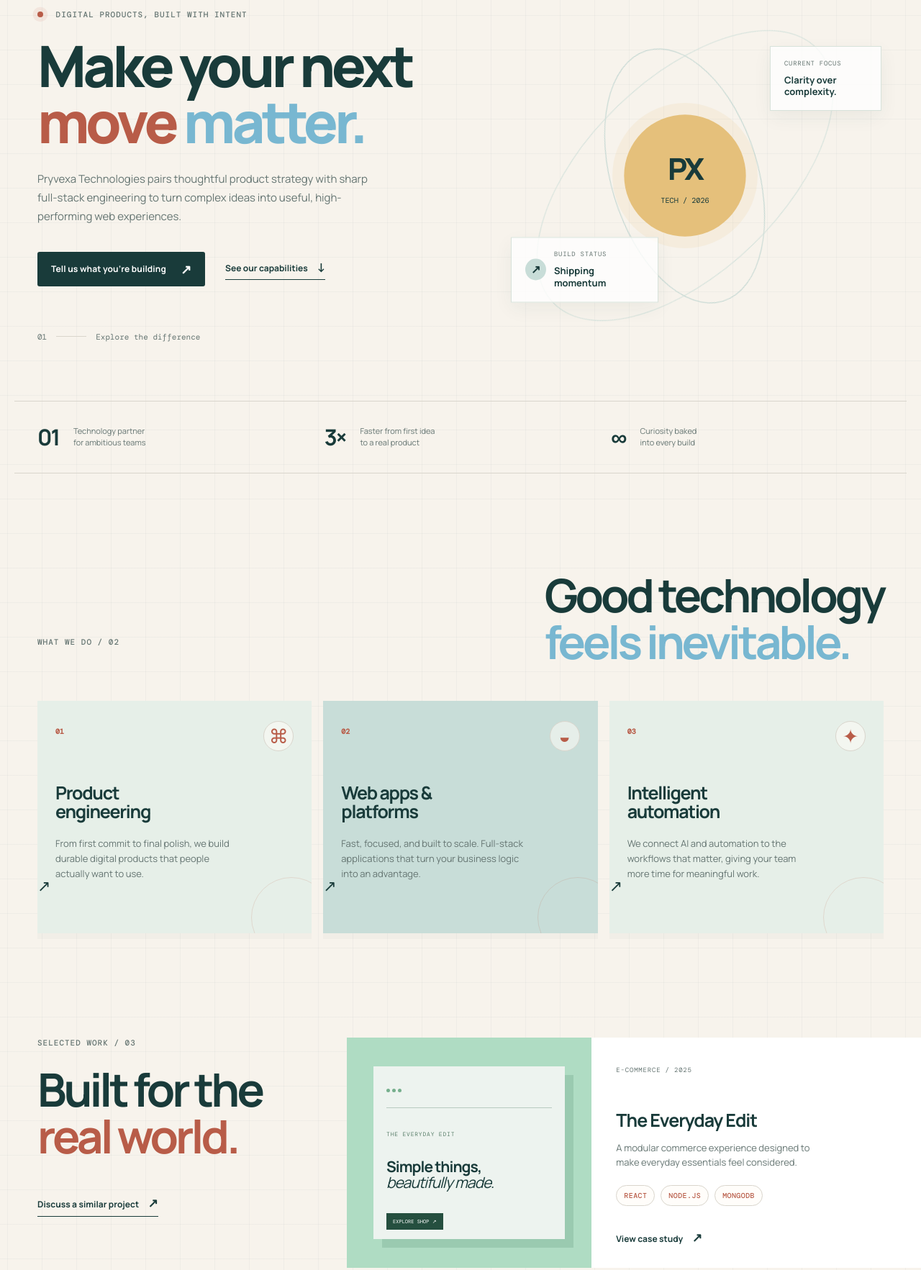
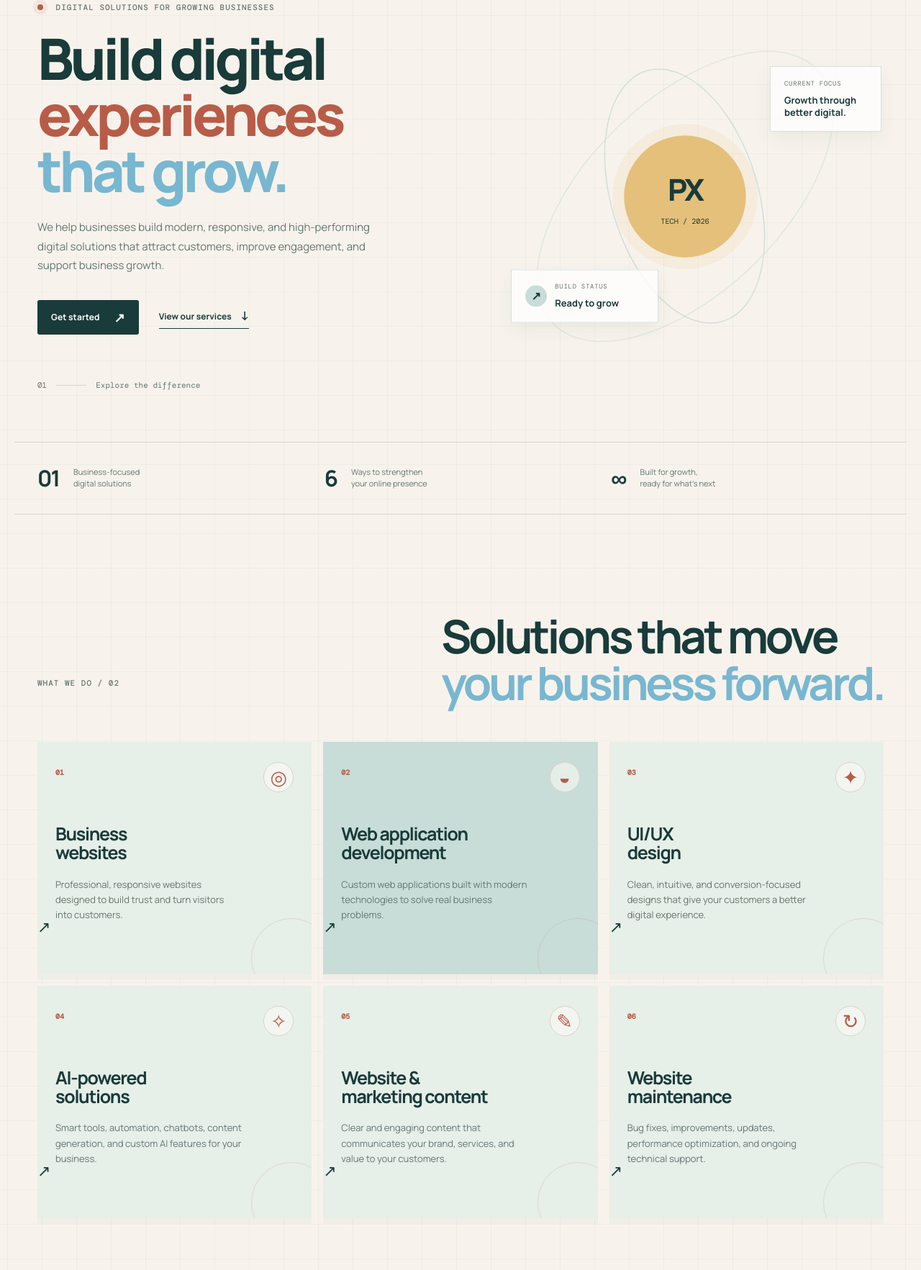
Before and after one commit to p-premkumar/PRYVEXA-TECHNOLOGIES, a website: page public/index.html in a window 1280 px wide. Shown: the part 133-1898 px from the top of the page at 72% size. Drawn offline with nearby package versions, Linux system fonts and the light colour scheme.

Commit message:
Update homepage content for clarity and business focus

```diff
--- a/public/index.html
+++ b/public/index.html
@@ -3,8 +3,8 @@
   <head>
     <meta charset="UTF-8" />
     <meta name="viewport" content="width=device-width, initial-scale=1.0" />
-    <meta name="description" content="Pryvexa Technologies builds intelligent, reliable web products for ambitious teams." />
-    <title>Pryvexa Technologies | Build what is next</title>
+    <meta name="description" content="PRYVEXA TECHNOLOGIES builds modern websites, powerful web apps, better user experiences, and AI-powered digital solutions for growing businesses." />
+    <title>PRYVEXA TECHNOLOGIES | Digital experiences that grow your business</title>
     <link rel="preconnect" href="https://fonts.googleapis.com" />
     <link rel="preconnect" href="https://fonts.gstatic.com" crossorigin />
     <link href="https://fonts.googleapis.com/css2?family=DM+Mono:wght@400;500&family=Manrope:wght@400;500;600;700;800&display=swap" rel="stylesheet" />
@@ -29,50 +29,57 @@
     <main id="top">
       <section class="hero section-wrap">
         <div class="hero-copy reveal">
-          <p class="eyebrow"><span class="pulse"></span> Digital products, built with intent</p>
-          <h1>Make your next<br /><em>move</em> <span>matter.</span></h1>
-          <p class="hero-text">Pryvexa Technologies pairs thoughtful product strategy with sharp full-stack engineering to turn complex ideas into useful, high-performing web experiences.</p>
+          <p class="eyebrow"><span class="pulse"></span> Digital solutions for growing businesses</p>
+          <h1>Build digital<br /><em>experiences</em><br /><span>that grow.</span></h1>
+          <p class="hero-text">We help businesses build modern, responsive, and high-performing digital solutions that attract customers, improve engagement, and support business growth.</p>
           <div class="hero-actions">
-            <a class="button button-primary" href="#contact">Tell us what you’re building <span>↗</span></a>
-            <a class="text-link" href="#work">See our capabilities <span>↓</span></a>
+            <a class="button button-primary" href="#contact">Get started <span>↗</span></a>
+            <a class="text-link" href="#services">View our services <span>↓</span></a>
           </div>
           <div class="hero-meta"><span>01</span><div></div><span>Explore the difference</span></div>
         </div>
         <div class="hero-visual reveal reveal-delay">
           <div class="orbit orbit-one"></div><div class="orbit orbit-two"></div>
           <div class="visual-core"><span>PX</span><small>TECH / 2026</small></div>
-          <div class="floating-card card-top"><span class="card-label">CURRENT FOCUS</span><strong>Clarity over<br />complexity.</strong></div>
-          <div class="floating-card card-bottom"><span class="mini-icon">↗</span><div><span class="card-label">BUILD STATUS</span><strong>Shipping momentum</strong></div></div>
+          <div class="floating-card card-top"><span class="card-label">CURRENT FOCUS</span><strong>Growth through<br />better digital.</strong></div>
+          <div class="floating-card card-bottom"><span class="mini-icon">↗</span><div><span class="card-label">BUILD STATUS</span><strong>Ready to grow</strong></div></div>
         </div>
       </section>
 
       <section class="signal-strip section-wrap reveal" aria-label="Company stats">
-        <div><strong>01</strong><span>Technology partner<br />for ambitious teams</span></div>
-        <div><strong>3×</strong><span>Faster from first idea<br />to a real product</span></div>
-        <div><strong>∞</strong><span>Curiosity baked<br />into every build</span></div>
+        <div><strong>01</strong><span>Business-focused<br />digital solutions</span></div>
+        <div><strong>6</strong><span>Ways to strengthen<br />your online presence</span></div>
+        <div><strong>∞</strong><span>Built for growth,<br />ready for what’s next</span></div>
       </section>
 
       <section class="services section-wrap" id="services">
-        <div class="section-heading reveal"><p class="eyebrow">What we do / 02</p><h2>Good technology<br /><span>feels inevitable.</span></h2></div>
+        <div class="section-heading reveal"><p class="eyebrow">What we do / 02</p><h2>Solutions that move<br /><span>your business forward.</span></h2></div>
         <div class="service-grid">
-          <article class="service-card reveal"><span class="service-number">01</span><span class="service-icon">⌘</span><h3>Product<br />engineering</h3><p>From first commit to final polish, we build durable digital products that people actually want to use.</p><a href="#contact" aria-label="Learn about product engineering">↗</a></article>
-          <article class="service-card featured reveal reveal-delay"><span class="service-number">02</span><span class="service-icon">◒</span><h3>Web apps &<br />platforms</h3><p>Fast, focused, and built to scale. Full-stack applications that turn your business logic into an advantage.</p><a href="#contact" aria-label="Learn about web apps and platforms">↗</a></article>
-          <article class="service-card reveal reveal-delay-2"><span class="service-number">03</span><span class="service-icon">✦</span><h3>Intelligent<br />automation</h3><p>We connect AI and automation to the workflows that matter, giving your team more time for meaningful work.</p><a href="#contact" aria-label="Learn about intelligent automation">↗</a></article>
+          <article class="service-card reveal"><span class="service-number">01</span><span class="service-icon">◎</span><h3>Business<br />websites</h3><p>Professional, responsive websites designed to build trust and turn visitors into customers.</p><a href="#contact" aria-label="Learn about business websites">↗</a></article>
+          <article class="service-card featured reveal reveal-delay"><span class="service-number">02</span><span class="service-icon">◒</span><h3>Web application<br />development</h3><p>Custom web applications built with modern technologies to solve real business problems.</p><a href="#contact" aria-label="Learn about web application development">↗</a></article>
+          <article class="service-card reveal reveal-delay-2"><span class="service-number">03</span><span class="service-icon">✦</span><h3>UI/UX<br />design</h3><p>Clean, intuitive, and conversion-focused designs that give your customers a better digital experience.</p><a href="#contact" aria-label="Learn about UI and UX design">↗</a></article>
+          <article class="service-card reveal"><span class="service-number">04</span><span class="service-icon">✧</span><h3>AI-powered<br />solutions</h3><p>Smart tools, automation, chatbots, content generation, and custom AI features for your business.</p><a href="#contact" aria-label="Learn about AI-powered solutions">↗</a></article>
+          <article class="service-card reveal reveal-delay"><span class="service-number">05</span><span class="service-icon">✎</span><h3>Website &<br />marketing content</h3><p>Clear and engaging content that communicates your brand, services, and value to your customers.</p><a href="#contact" aria-label="Learn about website and marketing content">↗</a></article>
+          <article class="service-card reveal reveal-delay-2"><span class="service-number">06</span><span class="service-icon">↻</span><h3>Website<br />maintenance</h3><p>Bug fixes, improvements, updates, performance optimization, and ongoing technical support.</p><a href="#contact" aria-label="Learn about website maintenance">↗</a></article>
         </div>
       </section>
 
       <section class="work section-wrap" id="work">
-        <div class="work-heading reveal"><p class="eyebrow">Selected work / 03</p><h2>Built for the<br /><em>real world.</em></h2><a class="text-link" href="#contact">Discuss a similar project <span>↗</span></a></div>
+        <div class="work-heading reveal"><p class="eyebrow">Our technology / 03</p><h2>Modern tools for<br /><em>reliable growth.</em></h2><a class="text-link" href="#contact">Build your solution <span>↗</span></a></div>
         <div class="project-list">
-          <article class="project project-green reveal"><div class="project-art"><div class="store-window"><span class="window-dot"></span><span class="window-dot"></span><span class="window-dot"></span><div class="store-content"><small>THE EVERYDAY EDIT</small><strong>Simple things,<br /><i>beautifully made.</i></strong><span class="shop-button">EXPLORE SHOP ↗</span></div></div></div><div class="project-details"><span class="project-tag">E-COMMERCE / 2025</span><h3>The Everyday Edit</h3><p>A modular commerce experience designed to make everyday essentials feel considered.</p><div class="tech-list"><span>React</span><span>Node.js</span><span>MongoDB</span></div><a href="#contact" aria-label="View The Everyday Edit case study">View case study <span>↗</span></a></div></article>
+          <article class="project project-green reveal"><div class="project-art"><div class="store-window"><span class="window-dot"></span><span class="window-dot"></span><span class="window-dot"></span><div class="store-content"><small>OUR TECHNOLOGY</small><strong>Built to be<br /><i>useful and scalable.</i></strong><span class="shop-button">EXPLORE STACK ↗</span></div></div></div><div class="project-details"><span class="project-tag">TOOLS / APPROACH / 2026</span><h3>Technology that works for you</h3><p>We use modern technologies to build reliable and scalable digital products.</p><div class="tech-list"><span>React.js</span><span>JavaScript</span><span>HTML</span><span>CSS</span><span>Tailwind CSS</span><span>Node.js</span><span>Express.js</span><span>REST APIs</span><span>MongoDB</span><span>Figma</span><span>AI APIs</span><span>Prompt Engineering</span></div></div></article>
         </div>
       </section>
 
-      <section class="process section-wrap" id="process"><div class="process-intro reveal"><p class="eyebrow">How we work / 04</p><h2>A little structure.<br /><span>A lot of momentum.</span></h2></div><div class="process-steps"><div class="process-step reveal"><strong>01</strong><h3>Listen closely</h3><p>We start with the why, the constraints, and the opportunity hiding in plain sight.</p></div><div class="process-step reveal reveal-delay"><strong>02</strong><h3>Make it tangible</h3><p>Ideas get sharper when they are visible. We prototype, test, and learn quickly.</p></div><div class="process-step reveal reveal-delay-2"><strong>03</strong><h3>Build with care</h3><p>Clean code, clear communication, and a product your team can confidently own.</p></div></div></section>
+      <section class="process section-wrap" id="process"><div class="process-intro reveal"><p class="eyebrow">How we work / 04</p><h2>From idea to<br /><span>lasting impact.</span></h2></div><div class="process-steps"><div class="process-step reveal"><strong>01</strong><h3>Understand</h3><p>We learn about your business, goals, customers, and requirements.</p></div><div class="process-step reveal reveal-delay"><strong>02</strong><h3>Plan</h3><p>We define the right features, technology, structure, and user experience.</p></div><div class="process-step reveal reveal-delay-2"><strong>03</strong><h3>Design</h3><p>We create a modern UI/UX that represents your brand.</p></div><div class="process-step reveal"><strong>04</strong><h3>Develop</h3><p>We turn the approved design into a fully functional digital product.</p></div><div class="process-step reveal reveal-delay"><strong>05</strong><h3>Test & launch</h3><p>We test everything, optimize performance, and launch your product.</p></div><div class="process-step reveal reveal-delay-2"><strong>06</strong><h3>Support</h3><p>We provide ongoing improvements, maintenance, and technical support.</p></div></div></section>
 
-      <section class="contact section-wrap" id="contact"><div class="contact-copy reveal"><p class="eyebrow">Start a conversation / 05</p><h2>Have a good<br /><em>one?</em></h2><p>Tell us where you want to go. We’ll help you figure out the first step.</p><a href="mailto:p.premkumar7578@gmail.com" class="email-link">p.premkumar7578@gmail.com <span>↗</span></a></div><form class="contact-form reveal reveal-delay" id="contact-form"><label>Your name<input name="name" type="text" placeholder="Your Name" required /></label><label>Email address<input name="email" type="email" placeholder="you@company.com" required /></label><label>Phone number<input name="phone" type="tel" placeholder="Your phone number" /></label><label>Company <span>(optional)</span><input name="company" type="text" placeholder="Your company" /></label><label>What are you building?<textarea name="message" rows="3" placeholder="A quick note about your idea, challenge, or timeline..." required></textarea></label><button class="button button-primary" type="submit">Send enquiry <span>↗</span></button><p class="form-status" role="status"></p></form></section>
+      <section class="services section-wrap" id="why-us"><div class="section-heading reveal"><p class="eyebrow">Why choose us / 05</p><h2>Built around<br /><span>your business goals.</span></h2></div><div class="service-grid"><article class="service-card reveal"><span class="service-number">01</span><h3>Business-focused<br />solutions</h3><p>We don’t just build websites. We build solutions around your business goals.</p></article><article class="service-card featured reveal reveal-delay"><span class="service-number">02</span><h3>Design that<br />makes an impact</h3><p>Modern UI combined with a smooth user experience helps your brand stand out.</p></article><article class="service-card reveal reveal-delay-2"><span class="service-number">03</span><h3>Fast &<br />responsive</h3><p>Our websites are designed to work smoothly across mobile, tablet, and desktop.</p></article><article class="service-card reveal"><span class="service-number">04</span><h3>AI-ready</h3><p>We help businesses take advantage of AI to automate tasks and improve productivity.</p></article><article class="service-card reveal reveal-delay"><span class="service-number">05</span><h3>Complete<br />development</h3><p>From planning and design to development, testing, deployment, and support — everything in one place.</p></article></div></section>
+
+      <section class="services section-wrap" id="businesses"><div class="section-heading reveal"><p class="eyebrow">Solutions for different businesses / 06</p><h2>Built for where<br /><span>you are going.</span></h2></div><div class="service-grid"><article class="service-card reveal"><span class="service-number">01</span><h3>Small<br />businesses</h3><p>Build a professional online presence and reach more customers.</p></article><article class="service-card featured reveal reveal-delay"><span class="service-number">02</span><h3>E-commerce<br />businesses</h3><p>Create modern online stores with powerful features.</p></article><article class="service-card reveal reveal-delay-2"><span class="service-number">03</span><h3>Startups</h3><p>Turn your idea into a functional MVP or scalable web application.</p></article><article class="service-card reveal"><span class="service-number">04</span><h3>Companies</h3><p>Build custom internal tools, dashboards, and business applications.</p></article><article class="service-card reveal reveal-delay"><span class="service-number">05</span><h3>Professionals</h3><p>Create professional websites that showcase your services and build credibility.</p></article></div></section>
+
+      <section class="contact section-wrap" id="contact"><div class="contact-copy reveal"><p class="eyebrow">Ready to take your business online / 07</p><h2>Let’s build<br /><em>something</em><br />that works.</h2><p>Whether you need a business website, custom web application, UI/UX design, or AI-powered solution, we’re ready to build it with you.</p><a href="mailto:p.premkumar7578@gmail.com" class="email-link">p.premkumar7578@gmail.com <span>↗</span></a></div><form class="contact-form reveal reveal-delay" id="contact-form"><label>Your name<input name="name" type="text" placeholder="Your Name" required /></label><label>Email address<input name="email" type="email" placeholder="you@company.com" required /></label><label>Phone number<input name="phone" type="tel" placeholder="Your phone number" /></label><label>Company <span>(optional)</span><input name="company" type="text" placeholder="Your company" /></label><label>What are you building?<textarea name="message" rows="3" placeholder="A quick note about your idea, challenge, or timeline..." required></textarea></label><button class="button button-primary" type="submit">Start your project <span>↗</span></button><p class="form-status" role="status"></p></form></section>
     </main>
-    <footer class="footer section-wrap"><a class="brand" href="#top"><span class="brand-mark"><i></i><i></i><i></i></span><span>PRYVEXA <span class="brand-accent">TECHNOLOGIES</span></span></a><p>Technology with a point of view.</p><div><a href="mailto:p.premkumar7578@gmail.com">Email</a><a href="https://wa.me/917810072528" target="_blank" rel="noopener noreferrer" aria-label="Chat with Pryvexa Technologies on WhatsApp">WhatsApp</a><a href="#top">Back to top ↑</a></div></footer>
+    <footer class="footer section-wrap"><a class="brand" href="#top"><span class="brand-mark"><i></i><i></i><i></i></span><span>PRYVEXA <span class="brand-accent">TECHNOLOGIES</span></span></a><p>Web Development • UI/UX Design • AI Solutions<br />© 2026 PRYVEXA TECHNOLOGIES. All rights reserved.</p><div><a href="mailto:p.premkumar7578@gmail.com">Email</a><a href="https://wa.me/917810072528" target="_blank" rel="noopener noreferrer" aria-label="Chat with Pryvexa Technologies on WhatsApp">WhatsApp</a><a href="#top">Back to top ↑</a></div></footer>
     <script src="/script.js"></script>
   </body>
 </html>
```
